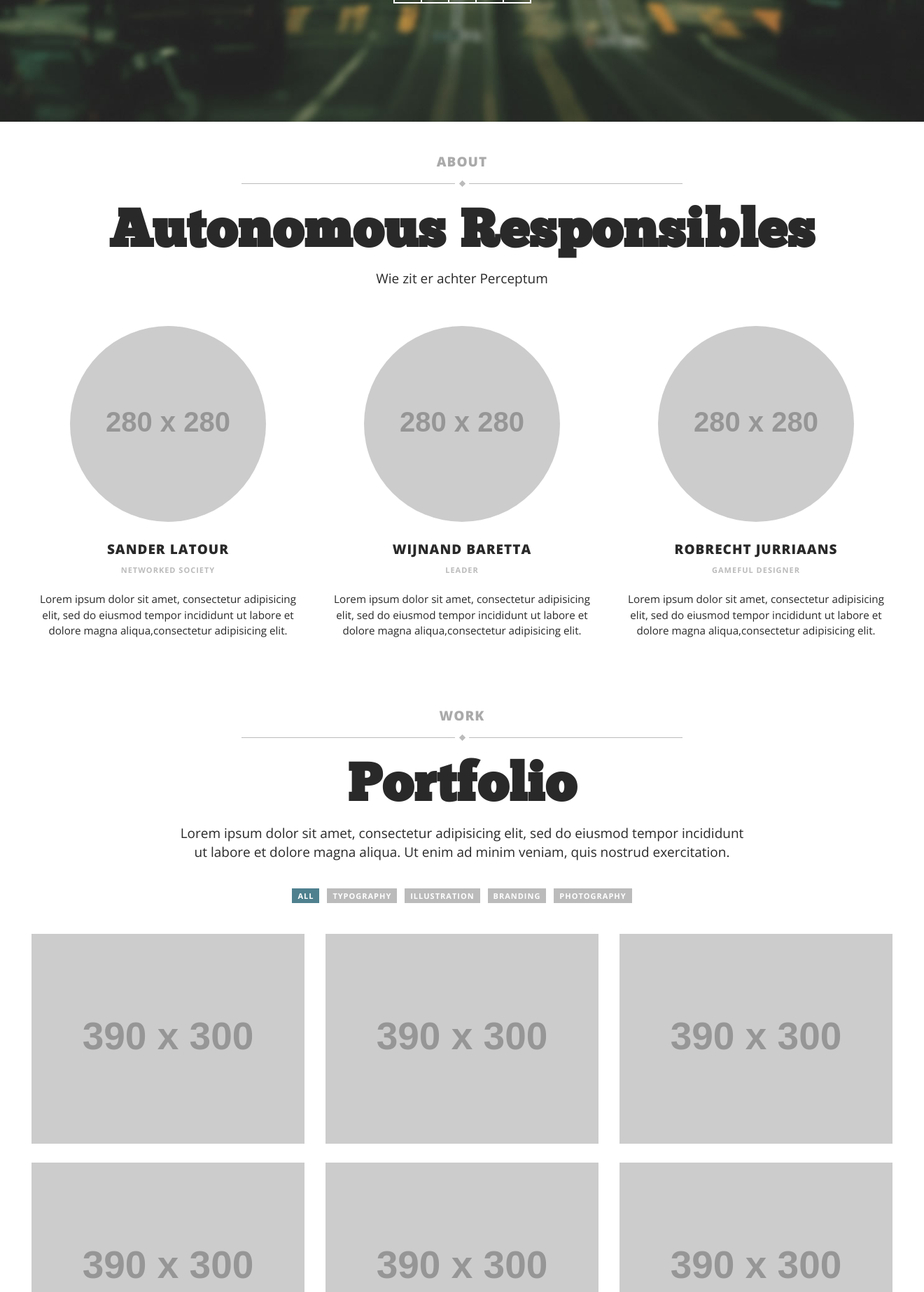
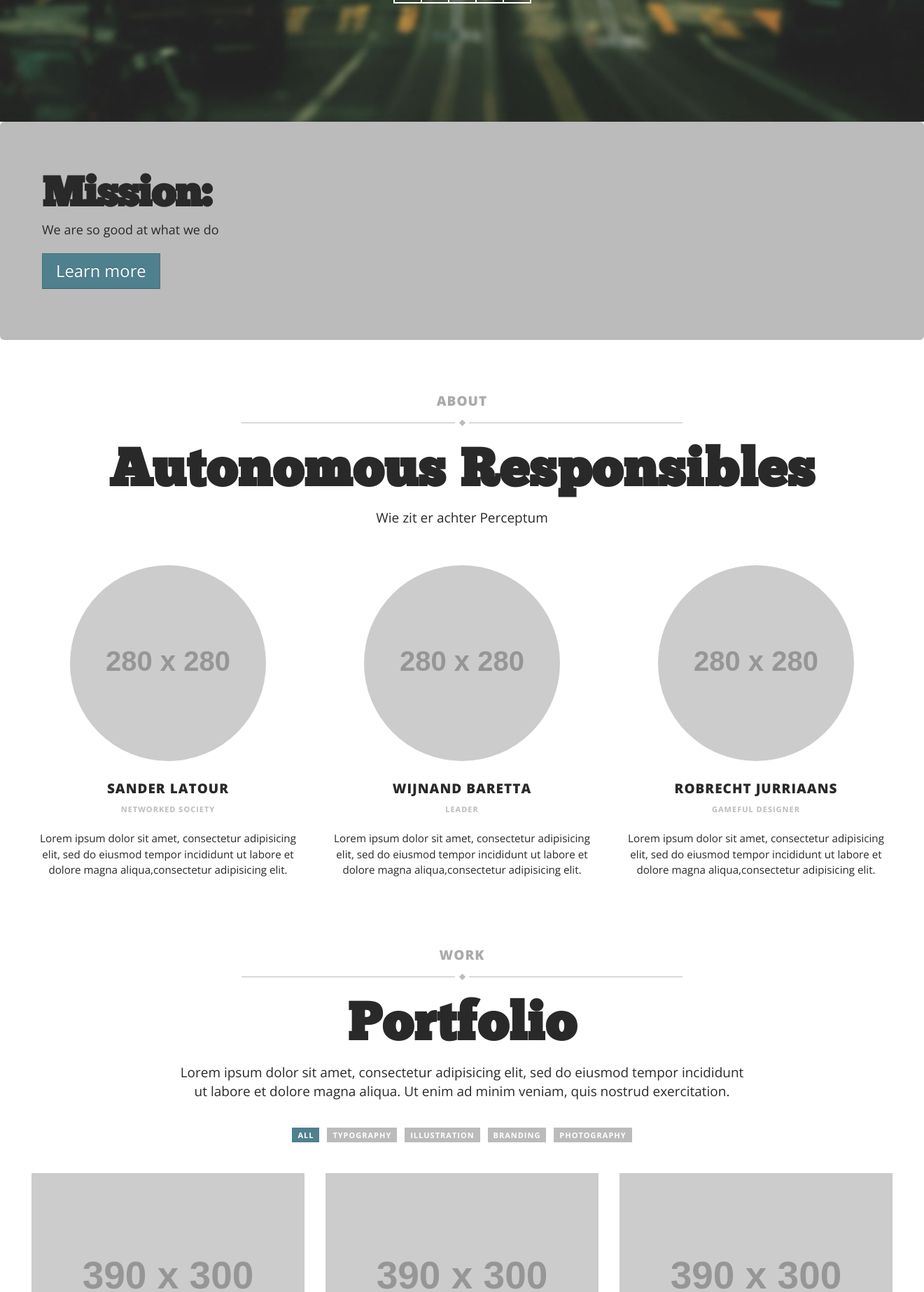
Before and after one commit to PerceptumNL/PerceptumWebsite, a Django app: page / in a window 1320 px wide. Shown: the part 626-2473 px from the top of the page at 70% size. Run offline with Django 3.2, Linux system fonts and the light colour scheme; grey boxes labelled with a size stand in for pictures from a placeholder-image service; some libraries are stand-ins or nearby versions.

Commit message:
Added JumboTron below welcome image

```diff
--- a/frontend/templates/index.html
+++ b/frontend/templates/index.html
@@ -118,6 +118,19 @@
         </div>
     </div>
     <!-- END PAGE | Welcome -->
+
+	<!-- PAGE | ABOUT -->
+	<div class="hero-unit">
+		<div class="container">
+			<h1>Mission:</h1>
+			<p>We are so good at what we do</p>
+			<p>
+				<a class="btn btn-primary btn-large">
+					Learn more
+				</a>
+			</p>
+		</div>
+	</div>
 
     <!-- PAGE | ABOUT -->
     <div class="pages page-about" id="page-about">
```
